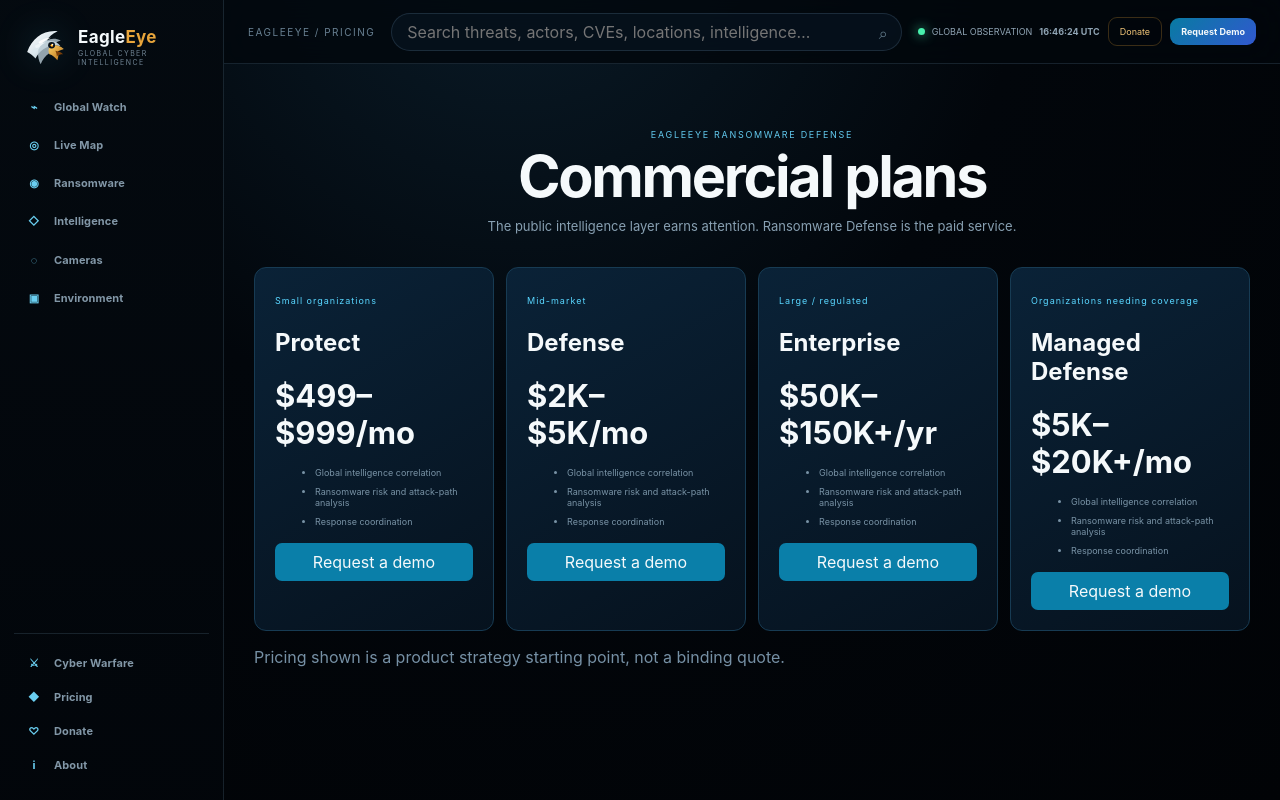
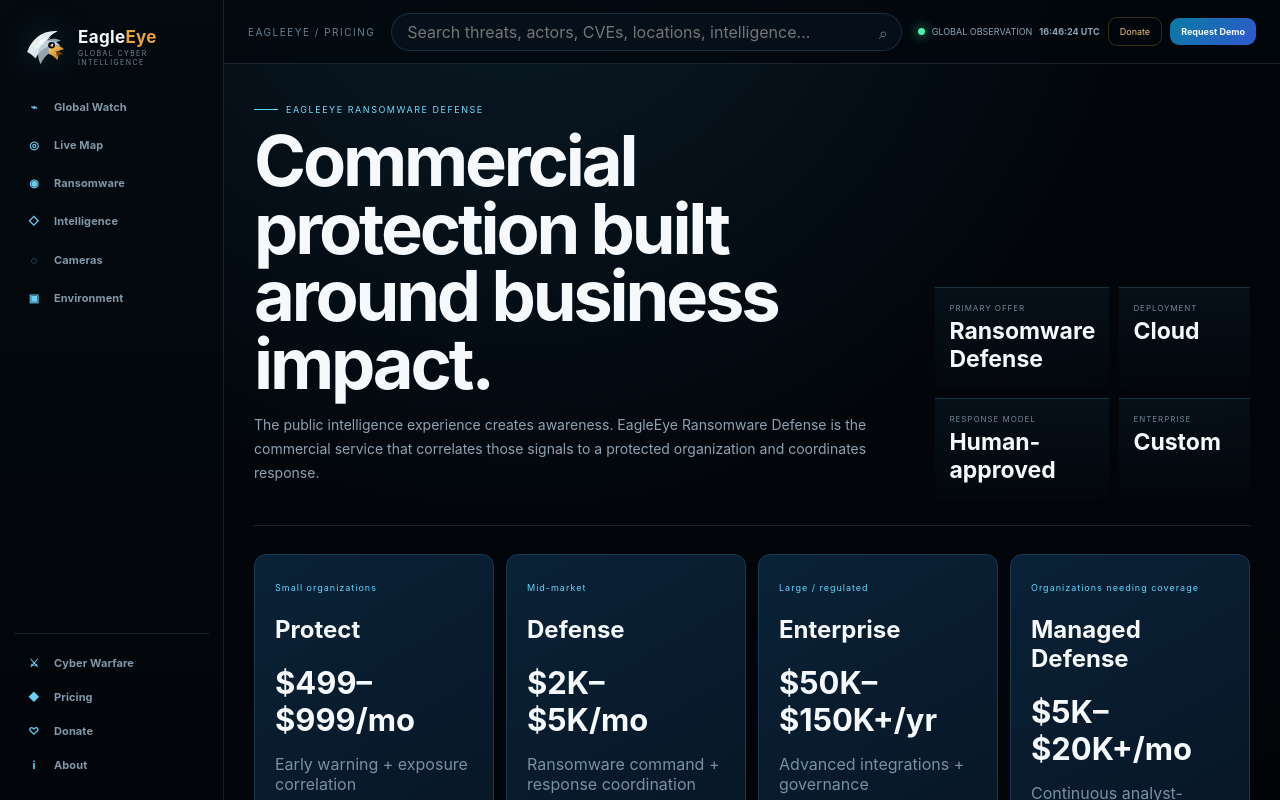
Before and after one commit to Dr-Opara/eagle-eye-ai, a Next.js app: page /pricing in a window 1280 px wide. Shown: the top 800 px of the page. Built offline with nearby package versions, Linux system fonts and the light colour scheme.

Commit message:
Redesign EagleEye pricing page

```diff
--- a/app/pricing/page.tsx
+++ b/app/pricing/page.tsx
@@ -1 +1,7 @@
-import {Shell} from '@/components/Shell';import Link from 'next/link';const plans=[['Protect','$499–$999/mo','Small organizations'],['Defense','$2K–$5K/mo','Mid-market'],['Enterprise','$50K–$150K+/yr','Large / regulated'],['Managed Defense','$5K–$20K+/mo','Organizations needing coverage']];export default function Page(){return <Shell><main className="page"><div className="support-hero"><span className="eyebrow">EAGLEEYE RANSOMWARE DEFENSE</span><h1>Commercial plans</h1><p>The public intelligence layer earns attention. Ransomware Defense is the paid service.</p></div><div className="pricing-grid">{plans.map(p=><article className="price-card" key={p[0]}><span>{p[2]}</span><h2>{p[0]}</h2><strong>{p[1]}</strong><ul><li>Global intelligence correlation</li><li>Ransomware risk and attack-path analysis</li><li>Response coordination</li></ul><Link href="/demo">Request a demo</Link></article>)}</div><p className="muted">Pricing shown is a product strategy starting point, not a binding quote.</p></main></Shell>}
+import {Shell} from '@/components/Shell'
+import Link from 'next/link'
+const plans=[['Protect','$499–$999/mo','Small organizations','Early warning + exposure correlation'],['Defense','$2K–$5K/mo','Mid-market','Ransomware command + response coordination'],['Enterprise','$50K–$150K+/yr','Large / regulated','Advanced integrations + governance'],['Managed Defense','$5K–$20K+/mo','Organizations needing coverage','Continuous analyst-assisted defense']]
+export default function Page(){return <Shell><main className="page">
+<section className="ee-hero"><div><span className="ee-kicker">EagleEye ransomware defense</span><h1>Commercial protection built around business impact.</h1><p>The public intelligence experience creates awareness. EagleEye Ransomware Defense is the commercial service that correlates those signals to a protected organization and coordinates response.</p></div><div className="ee-hero-side"><div className="ee-stat"><span>Primary offer</span><strong>Ransomware Defense</strong></div><div className="ee-stat"><span>Deployment</span><strong>Cloud</strong></div><div className="ee-stat"><span>Response model</span><strong>Human-approved</strong></div><div className="ee-stat"><span>Enterprise</span><strong>Custom</strong></div></div></section>
+<section className="ee-section"><div className="pricing-grid">{plans.map(p=><article className="price-card" key={p[0]}><span>{p[2]}</span><h2>{p[0]}</h2><strong>{p[1]}</strong><p className="muted">{p[3]}</p><ul><li>Global intelligence correlation</li><li>Ransomware risk and attack-path analysis</li><li>Response and recovery coordination</li></ul><Link href="/demo">Request a demo</Link></article>)}</div><p className="muted">Pricing is an illustrative product strategy starting point and is not a binding quote.</p></section>
+</main></Shell>}
```
